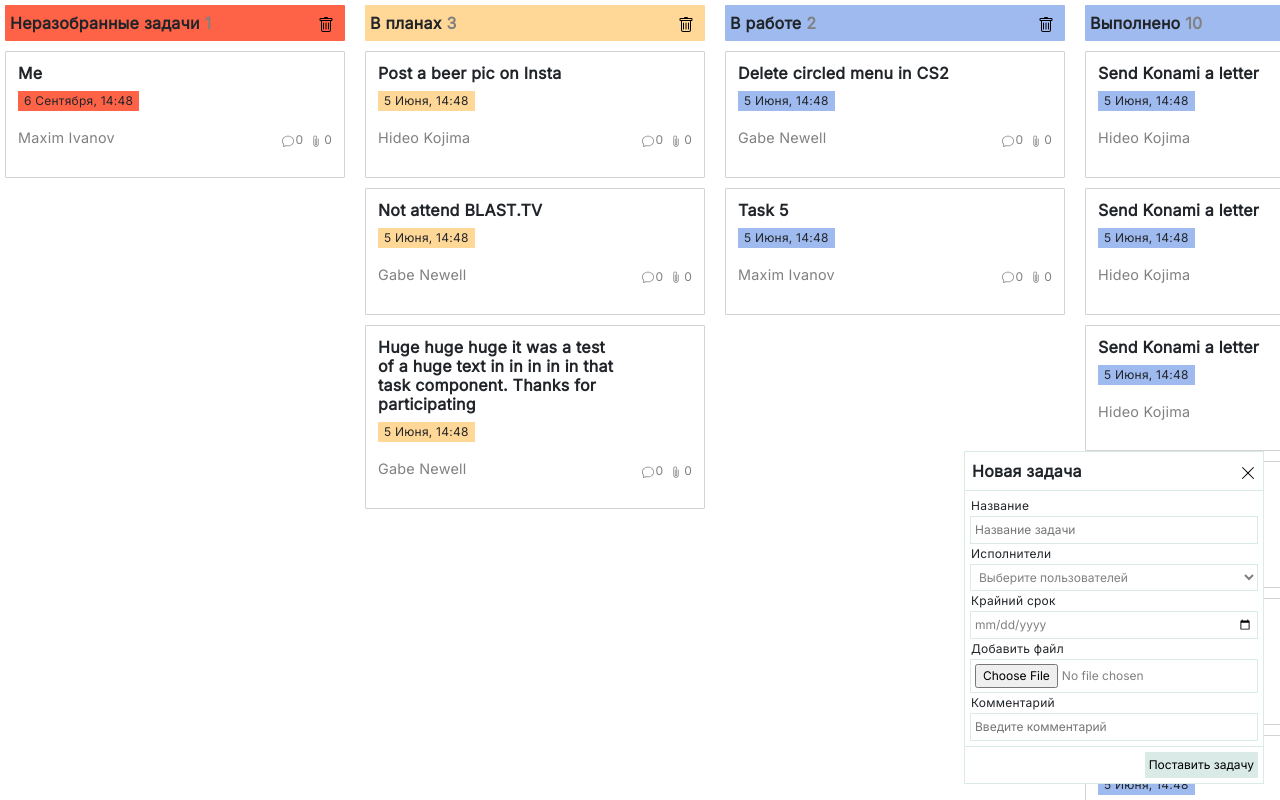
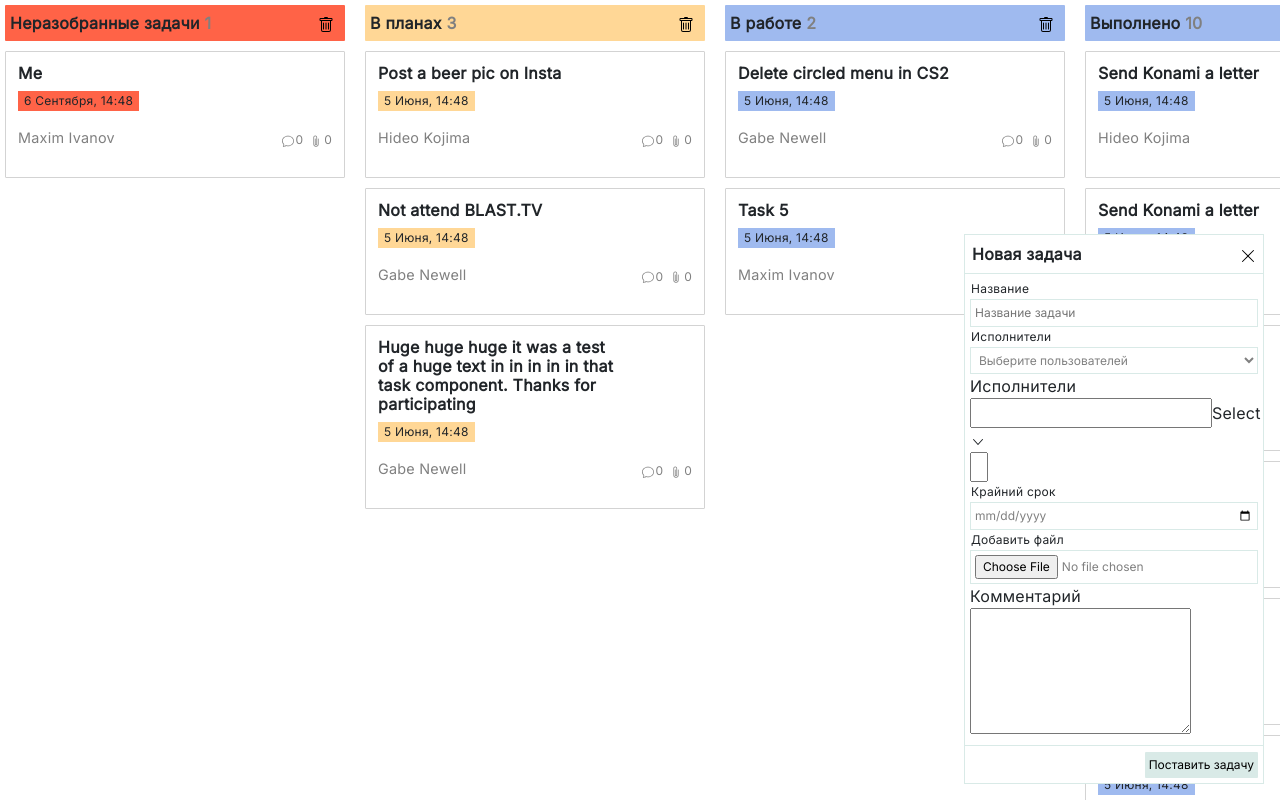
Before and after one commit to adonocolor/Task-Manager, a React app: page / in a window 1280 px wide. Both pictures are taken after a click on the button 1243 px from the left and 763 px from the top of the page. Shown: the top 800 px of the page. Built offline with nearby package versions, Linux system fonts and the light colour scheme.

Commit message:
fix: parseDate() date equals null condition, multiple select option now available for authors of the task instead of the singular pick option

```diff
--- a/src/components/Forms/Task/AddTask.js
+++ b/src/components/Forms/Task/AddTask.js
@@ -2,6 +2,14 @@ import React from "react";
 import {employees} from "../../../data/data";
 import '../../../styles/addTask.scss'
 import {CrossIcon} from "../../Icons";
+import {Button, Input, ButtonToolbar, Form, TagPicker} from "rsuite";
+// import 'rsuite/dist/rsuite.min.css';
+
+
+const Textarea = React.forwardRef((props, ref) => <Input {...props} as="textarea" ref={ref} />);
+const data = employees.map((employee) => {
+    return ({label: employee.name, value: employee.id})
+})
 
 export const AddTask = ({open, onClose}) => {
     if (!open) return null
@@ -14,7 +22,8 @@ export const AddTask = ({open, onClose}) => {
                     <CrossIcon />
                 </button>
             </div>
-            <form className='form'>
+            <Form>
+                <div className='form'>
                     <fieldset>
                         <label>Название</label>
                         <input type='text' placeholder='Название задачи' className='title' />
@@ -30,6 +39,10 @@ export const AddTask = ({open, onClose}) => {
                             }
                         </select>
                     </fieldset>
+                    <Form.Group>
+                        <Form.ControlLabel>Исполнители</Form.ControlLabel>
+                        <TagPicker data={data} style={{ width: 300 }} />
+                    </Form.Group>
                     <fieldset>
                         <label>Крайний срок</label>
                         <input type='date' className='date'/>
@@ -38,14 +51,24 @@ export const AddTask = ({open, onClose}) => {
                         <label>Добавить файл</label>
                         <input type='file' className='file'/>
                     </fieldset>
-                <fieldset>
-                    <label>Комментарий</label>
-                    <input type='text' placeholder='Введите комментарий' className='comment'/>
-                </fieldset>
-            </form>
+                    <Form.Group controlId="textarea-1">
+                        <Form.ControlLabel>Комментарий</Form.ControlLabel>
+                        <Form.Control className='comment' rows={5} name="textarea" accepter={Textarea} />
+                    </Form.Group>
+                    {/*to be replaced with the code above*/}
+                    {/*<fieldset>*/}
+                    {/*    <label>Комментарий</label>*/}
+                    {/*    <input type='text' placeholder='Введите комментарий' className='comment'/>*/}
+                    {/*</fieldset>*/}
+                </div>
                 <div className='sendIt'>
-                    <button type='submit'>Поставить задачу</button>
+                    <ButtonToolbar>
+                        <Button type='submit'>Поставить задачу</Button>
+                    </ButtonToolbar>
+                    {/*to be replaced with the code above*/}
+                    {/*<button type='submit'>Поставить задачу</button>*/}
                 </div>
+            </Form>
         </div>
     )
 }
--- a/src/components/Task.js
+++ b/src/components/Task.js
@@ -3,6 +3,10 @@ import '../styles/task.scss'
 import {CommentIcon, FileIcon} from "./Icons";
 
 function parseDate(date) {
+    if (date === null) {
+        return 'Без срока'
+    }
+
     const monthNames = ["Января", "Февраля", "Марта", "Апреля", "Мая", "Июня",
         "Июля", "Августа", "Сентября", "Октября", "Ноября", "Декабря"
     ];
@@ -12,9 +16,6 @@ function parseDate(date) {
     const day = date.getDay()
     const month = date.getMonth()
 
-    if (date === null) {
-        return 'Без срока'
-    }
 
     return `${day} ${monthNames[month]}, ${hour}:${minute}`
 }
--- a/src/data/data.js
+++ b/src/data/data.js
@@ -21,7 +21,7 @@ export const tasks = [
     {id: 7, title: 'Send Konami a letter', author: employees[1], date: new Date("2023-06-30T14:48:00"), status: taskStatus[3]},
     {id: 8, title: 'Send Konami a letter', author: employees[1], date: new Date("2023-06-30T14:48:00"), status: taskStatus[3]},
     {id: 9, title: 'Send Konami a letter', author: employees[1], date: new Date("2023-06-30T14:48:00"), status: taskStatus[3]},
-    {id: 10, title: 'Send Konami a letter', author: employees[1], date: new Date("2023-06-30T14:48:00"), status: taskStatus[3]},
+    {id: 10, title: 'Send Konami a letter', author: employees[1], date: null, status: taskStatus[3]},
     {id: 11, title: 'Send Konami a letter', author: employees[1], date: new Date("2023-06-30T14:48:00"), status: taskStatus[3]},
     {id: 12, title: 'Send Konami a letter', author: employees[1], date: new Date("2023-06-30T14:48:00"), status: taskStatus[3]},
     {id: 13, title: 'Send Konami a letter', author: employees[1], date: new Date("2023-06-30T14:48:00"), status: taskStatus[3]},
--- a/src/styles/main.scss
+++ b/src/styles/main.scss
@@ -49,7 +49,7 @@ button {
   }
 
   &:hover {
-    box-shadow: $box-shadow;
+    box-shadow: $shadow;
   }
 
   svg:hover {
```
Lines whose indentation alone changed are shown as unchanged.
